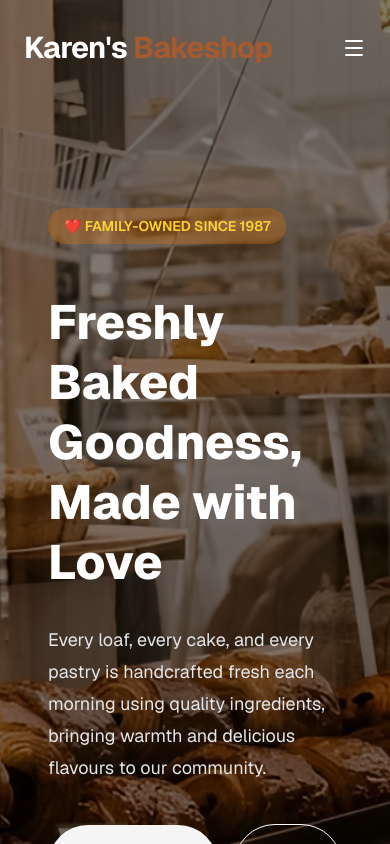
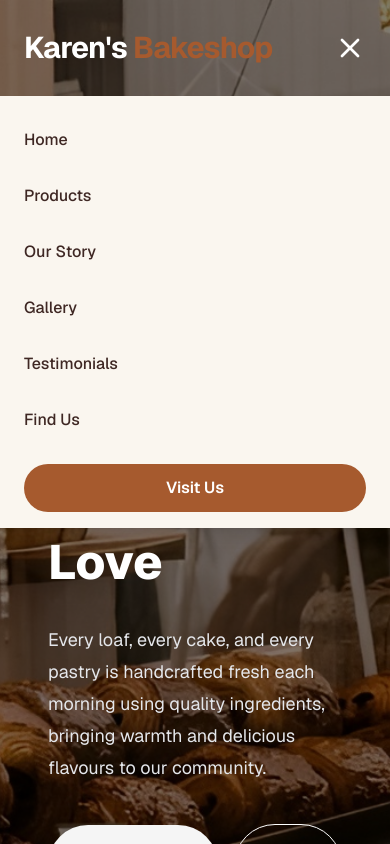
Before and after one commit to pherneaspherb/karens-bakeshop, a Next.js app: page / in a window 390 px wide. Both pictures are taken after a click on the button 354 px from the left and 48 px from the top of the page. Shown: the top 844 px of the page. Built offline with nearby package versions, Linux system fonts and the light colour scheme; a web font is replaced by a local one.

Commit message:
fixed mobile nav

```diff
--- a/components/layout/MobileNav.tsx
+++ b/components/layout/MobileNav.tsx
@@ -1,17 +1,76 @@
-import { Menu } from "lucide-react";
+"use client";
+
+import { useState } from "react";
+import { Menu, X } from "lucide-react";
+
+import { navigation } from "@/constants/navigation";
 
 type MobileNavProps = {
   scrolled: boolean;
 };
 
 export default function MobileNav({ scrolled }: MobileNavProps) {
+  const [open, setOpen] = useState(false);
+
   return (
-    <button className="lg:hidden">
-      <Menu
-        className={`transition-colors duration-300 ${
-          scrolled ? "text-[#3E2723]" : "text-white"
-        }`}
-      />
-    </button>
+    <>
+      <button
+        onClick={() => setOpen(!open)}
+        className="lg:hidden"
+      >
+        {open ? (
+          <X
+            size={32}
+            className={`transition-colors duration-300 ${
+              scrolled ? "text-[#3E2723]" : "text-white"
+            }`}
+          />
+        ) : (
+          <Menu
+            size={32}
+            className={`transition-colors duration-300 ${
+              scrolled ? "text-[#3E2723]" : "text-white"
+            }`}
+          />
+        )}
+      </button>
+
+      {open && (
+        <div className="absolute left-0 top-24 w-full bg-[#FAF6EF] shadow-lg lg:hidden">
+          <nav className="flex flex-col py-4">
+            {navigation.map((item) => (
+              <button
+                key={item.label}
+                onClick={() => {
+                  const id = item.href.replace("#", "");
+
+                  document
+                    .getElementById(id)
+                    ?.scrollIntoView({ behavior: "smooth" });
+
+                  setOpen(false);
+                }}
+                className="px-6 py-4 text-left font-medium text-[#3E2723] transition hover:bg-[#F3E6D3]"
+              >
+                {item.label}
+              </button>
+            ))}
+
+            <button
+              onClick={() => {
+                document
+                  .getElementById("find-us")
+                  ?.scrollIntoView({ behavior: "smooth" });
+
+                setOpen(false);
+              }}
+              className="mx-6 mt-4 rounded-full bg-[#A65A2E] py-3 font-semibold text-white"
+            >
+              Visit Us
+            </button>
+          </nav>
+        </div>
+      )}
+    </>
   );
 }
```
